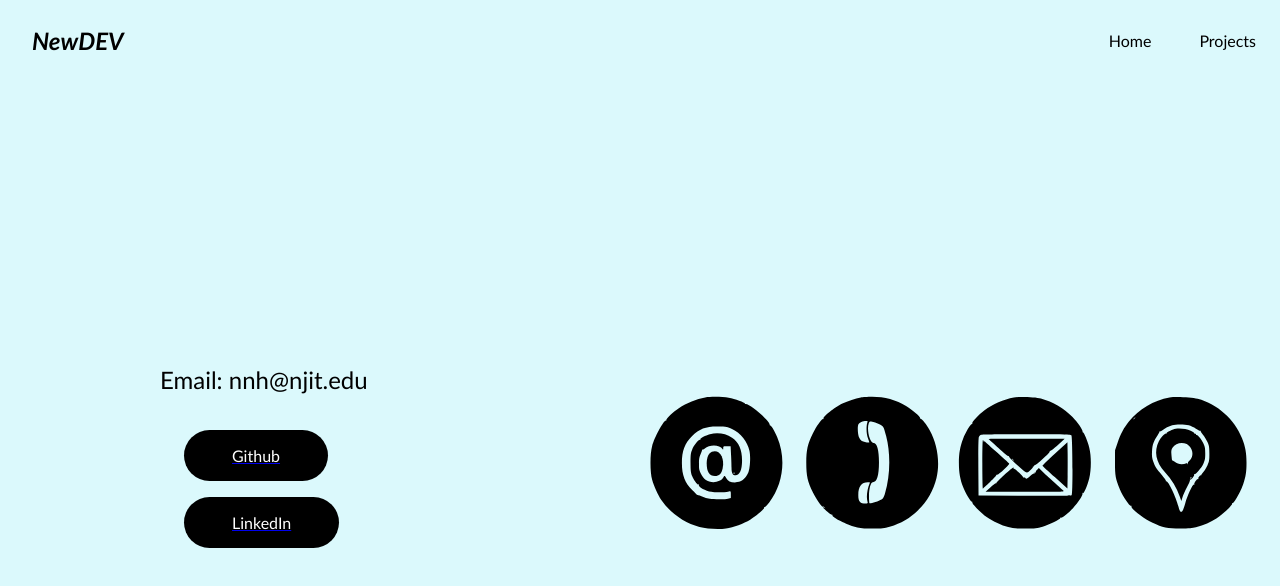
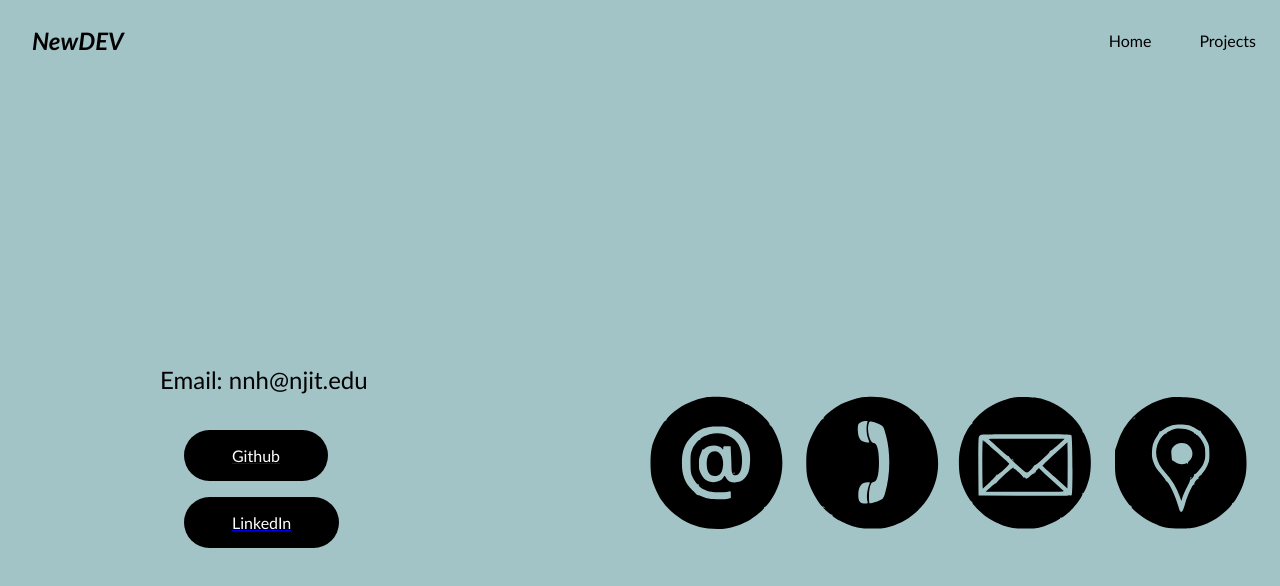
Before and after one commit to nnh26/Personal-Portfolio, a plain HTML site: page Contact.html in a window 1280 px wide. Drawn offline with Linux system fonts and the light colour scheme.

Commit message:
Update style1.css

```diff
--- a/style1.css
+++ b/style1.css
@@ -8,7 +8,7 @@
 
   nav {
     height: 80px;
-    background: #DBF9FC;
+    background: #a3c4c7;
     display: flex;
     justify-content: space-between;
     align-items: center;
@@ -34,7 +34,7 @@
   }
 
   .hero {
-    background: #DBF9FC;
+    background: #a3c4c7;
 
   }
 
```
